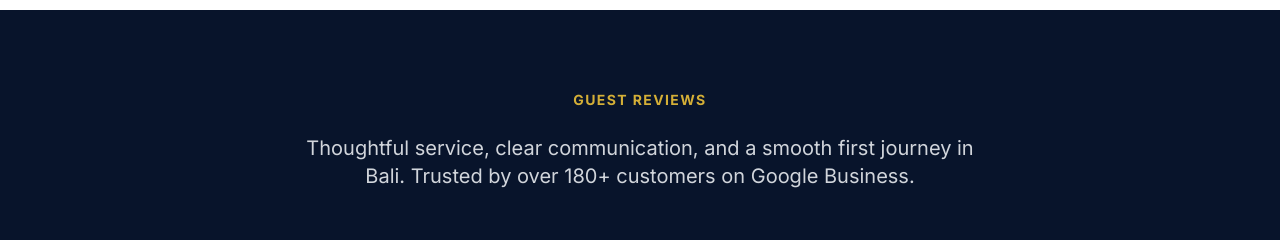
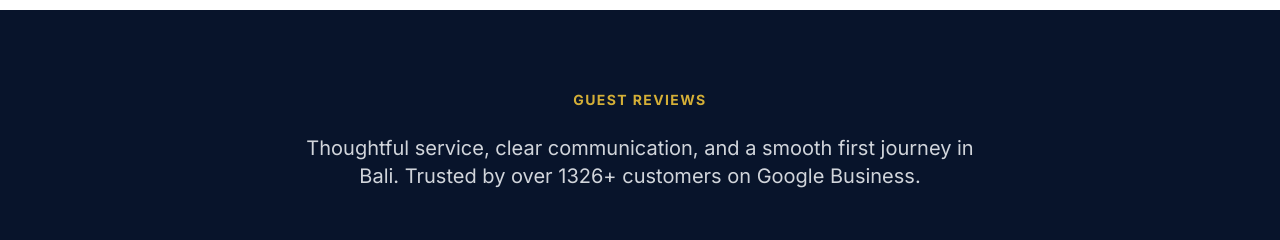
Before and after one commit to baliairporttransfer/bat-website, a Next.js app: page / in a window 1280 px wide. Shown: the part 5180-5420 px from the top of the page. Built offline with nearby package versions, Linux system fonts and the light colour scheme; no server answers.

Commit message:
Update Testimonials.tsx

```diff
--- a/components/Testimonials.tsx
+++ b/components/Testimonials.tsx
@@ -32,7 +32,7 @@ export function Testimonials() {
           {/* Warna teks ini dicerahkan menjadi text-gray-300 agar mudah dibaca */}
           <p className="mx-auto mt-6 max-w-2xl text-lg text-gray-300 md:text-xl">
             Thoughtful service, clear communication, and a smooth first journey in Bali.
-            Trusted by over 180+ customers on Google Business.
+            Trusted by over 1326+ customers on Google Business.
           </p>
         </div>
 
```
